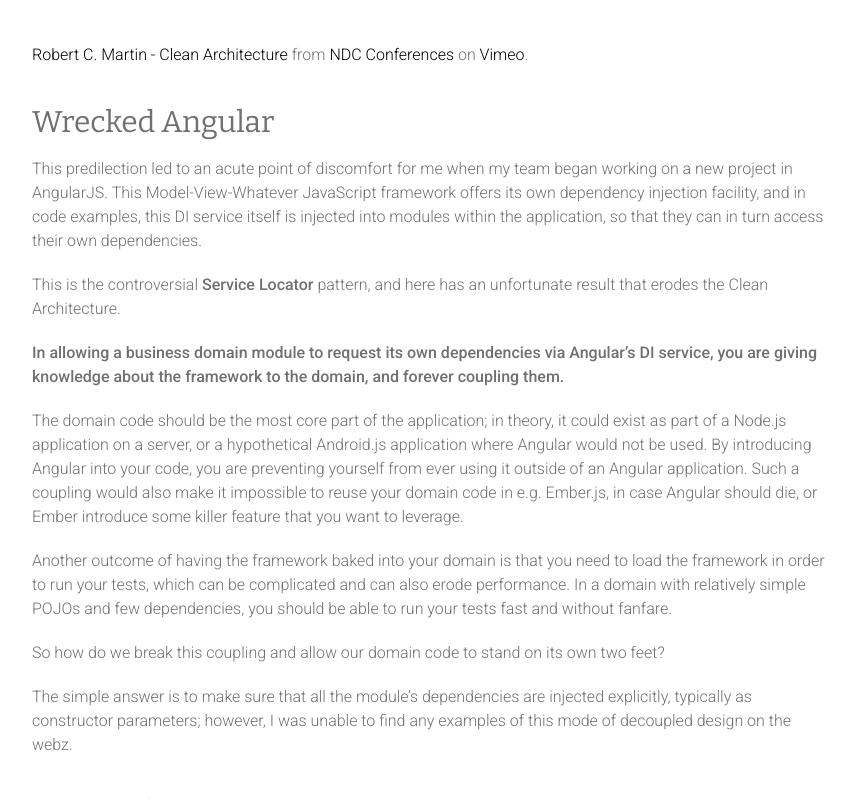
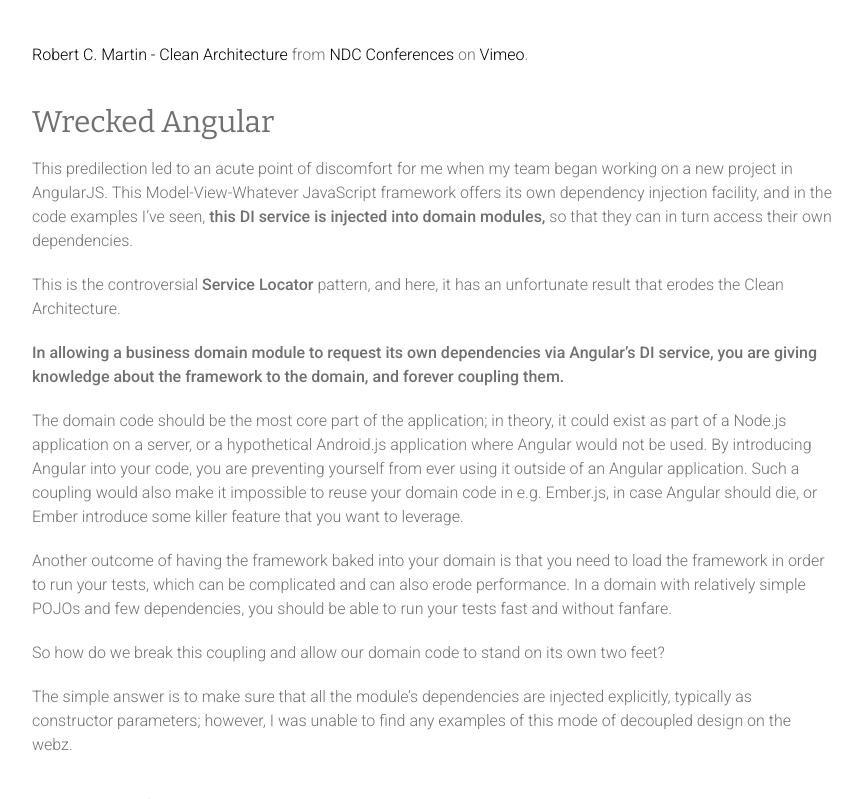
Before and after one commit to yitznewton/yitznewton.github.io, a Jekyll site: the page built from _posts/2014-10-22-decoupling-domain-in-angular.md, in a window 1280 px wide and 900 px high, scrolled down 656 px, cut to the strip 101-900 px from the top of the window. Shown: the whole strip, without its empty margins (208-1071 px from the left). Built offline with Jekyll 4.4.1, drawn with Linux system fonts in a browser that asks for light colours; Markdown is read by kramdown in place of the engine named in the settings; comment, search, counter and statistics services are not loaded.

Commit message:
refine decoupling-angular post

```diff
--- a/_posts/2014-10-22-decoupling-domain-in-angular.md
+++ b/_posts/2014-10-22-decoupling-domain-in-angular.md
@@ -31,11 +31,11 @@ an application, such as
 
 This predilection led to an acute point of discomfort for me when my team
 began working on a new project in AngularJS. This Model-View-Whatever
-JavaScript framework offers its own dependency injection facility, and in code
-examples, this DI service itself is injected into modules within the
-application, so that they can in turn access their own dependencies.
+JavaScript framework offers its own dependency injection facility, and in
+the code examples I've seen, **this DI service is injected into domain modules,**
+so that they can in turn access their own dependencies.
 
-This is the controversial **Service Locator** pattern, and here has an unfortunate
+This is the controversial **Service Locator** pattern, and here, it has an unfortunate
 result that erodes the Clean Architecture.
 
 **In allowing a business domain module to request its own dependencies via
```
